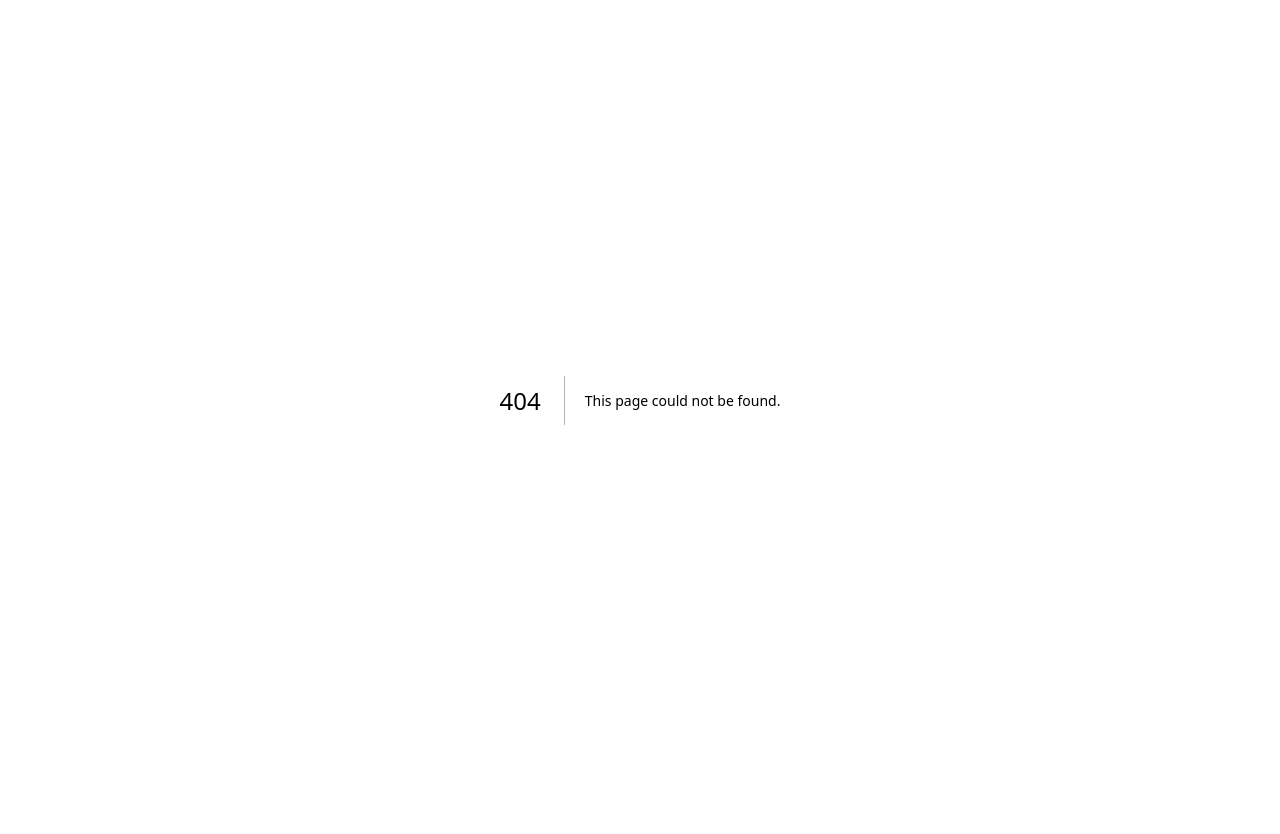
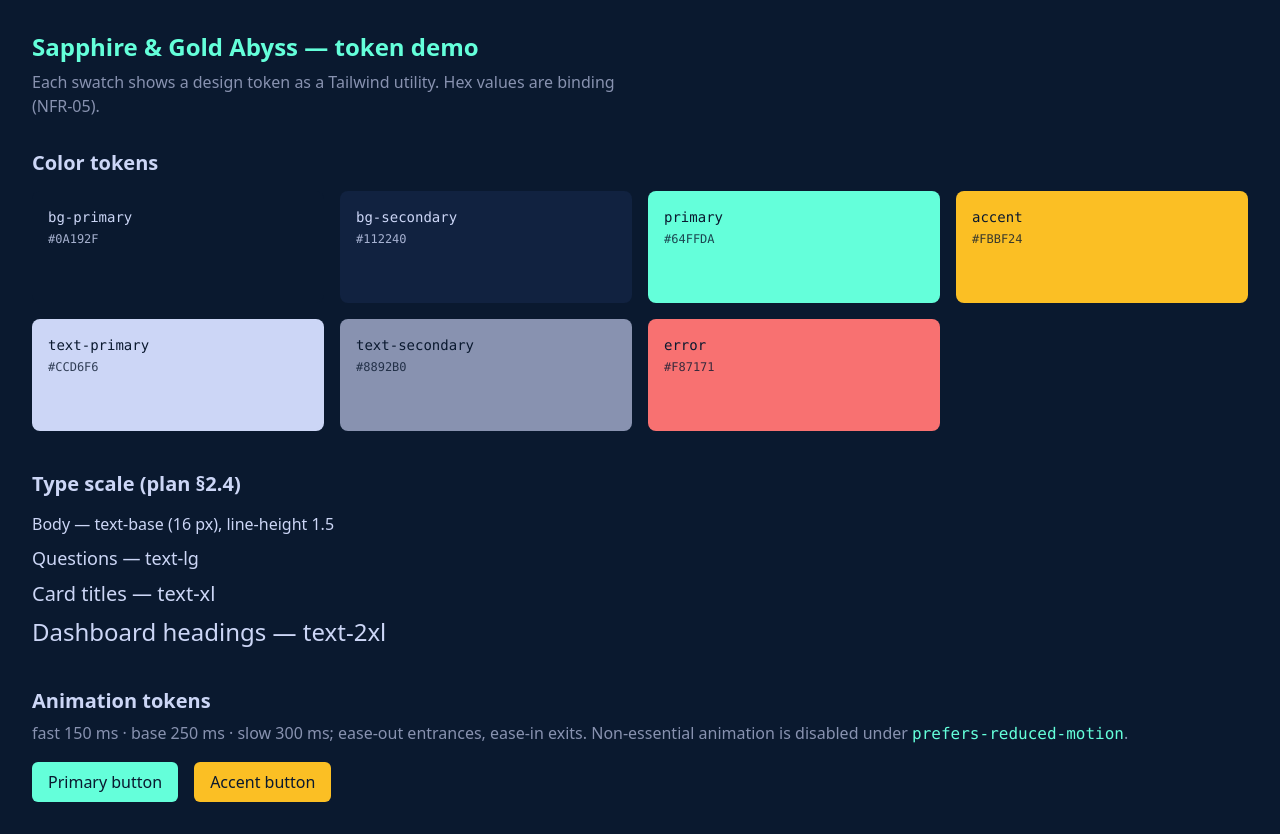
Before and after one commit to danielpsrj/9atos, a Next.js app: page /theme in a window 1280 px wide. Before the commit this address had no page. Before the commit the page ends 800 px from the top, so only its background shows below. Built offline with nearby package versions, Linux system fonts and the light colour scheme.

Commit message:
feat: Tailwind theme with Sapphire & Gold Abyss tokens, system font stack, animation tokens (#27)

```diff
--- a/src/app/globals.css
+++ b/src/app/globals.css
@@ -1,26 +1,105 @@
 @import 'tailwindcss';
 
+/* ── Sapphire & Gold Abyss design tokens (spec §5.1, plan §2.3) ─────────────
+   The seven binding tokens as CSS variables. Hex values are binding (NFR-05).
+   Each is also exposed as a Tailwind color token so utilities like
+   `bg-bg-primary`, `text-primary`, `bg-accent`, `text-error` are generated. */
 :root {
-  --background: #ffffff;
-  --foreground: #171717;
+  --bg-primary: #0a192f; /* Midnight Ocean — app background */
+  --bg-secondary: #112240; /* Submarine Waters — cards, side panels, modals */
+  --primary: #64ffda; /* Sapphire — buttons, links, highlights, rings, beams */
+  --accent: #fbbf24; /* Gold/Amber — timers, alerts, streaks, badges */
+  --text-primary: #ccd6f6; /* Light Slate — body text, questions, justifications */
+  --text-secondary: #8892b0; /* Muted Slate — hints, dates, menu labels */
+  --error: #f87171; /* dark red — mistake highlights */
+
+  /* Animation tokens (plan §2.4): durations + entrance/exit easing. */
+  --duration-fast: 150ms;
+  --duration-base: 250ms;
+  --duration-slow: 300ms;
+  --ease-entrance: ease-out;
+  --ease-exit: ease-in;
 }
 
+/* Map the CSS variables onto Tailwind's theme so color utilities are generated.
+   `@theme inline` keeps the utilities referencing the :root variables directly,
+   so a single source of truth drives both raw CSS and Tailwind classes. */
 @theme inline {
-  --color-background: var(--background);
-  --color-foreground: var(--foreground);
-  --font-sans: var(--font-geist-sans);
-  --font-mono: var(--font-geist-mono);
+  --color-bg-primary: var(--bg-primary);
+  --color-bg-secondary: var(--bg-secondary);
+  --color-primary: var(--primary);
+  --color-accent: var(--accent);
+  --color-text-primary: var(--text-primary);
+  --color-text-secondary: var(--text-secondary);
+  --color-error: var(--error);
+
+  /* System font stack (plan §2.4): no webfonts in V1. */
+  --font-sans:
+    ui-sans-serif, system-ui, -apple-system, 'Segoe UI', Roboto, 'Helvetica Neue', Arial, sans-serif;
+
+  /* Animation duration + easing tokens (plan §2.4). */
+  --animate-flip: flip var(--duration-slow) var(--ease-entrance);
+  --animate-beam: beam var(--duration-fast) var(--ease-entrance);
+  --animate-flash: flash var(--duration-fast) var(--ease-entrance);
 }
 
-@media (prefers-color-scheme: dark) {
-  :root {
-    --background: #0a0a0a;
-    --foreground: #ededed;
+/* Keyframes for the game animations (plan §2.4). */
+@keyframes flip {
+  from {
+    transform: rotateY(0deg);
+  }
+  to {
+    transform: rotateY(180deg);
   }
 }
 
+@keyframes beam {
+  from {
+    stroke-dashoffset: 100;
+    opacity: 0;
+  }
+  to {
+    stroke-dashoffset: 0;
+    opacity: 1;
+  }
+}
+
+@keyframes flash {
+  from {
+    background-color: var(--error);
+  }
+  to {
+    background-color: transparent;
+  }
+}
+
+/* Global base: the app background, main text color, and the system font stack.
+   Type scale (plan §2.4): body text-base/1.5; headings use a tighter 1.25. */
 body {
-  background: var(--background);
-  color: var(--foreground);
-  font-family: Arial, Helvetica, sans-serif;
+  background-color: var(--bg-primary);
+  color: var(--text-primary);
+  font-family: var(--font-sans);
+  font-size: 1rem; /* text-base, 16px */
+  line-height: 1.5;
 }
+
+h1,
+h2,
+h3,
+h4,
+h5,
+h6 {
+  line-height: 1.25;
+}
+
+/* Honor prefers-reduced-motion: disable non-essential animation (plan §2.4). */
+@media (prefers-reduced-motion: reduce) {
+  *,
+  *::before,
+  *::after {
+    animation-duration: 0.01ms !important;
+    animation-iteration-count: 1 !important;
+    transition-duration: 0.01ms !important;
+    scroll-behavior: auto !important;
+  }
+}
--- a/src/app/layout.tsx
+++ b/src/app/layout.tsx
@@ -1,20 +1,9 @@
 import type { Metadata } from 'next';
-import { Geist, Geist_Mono } from 'next/font/google';
 import './globals.css';
 
-const geistSans = Geist({
-  variable: '--font-geist-sans',
-  subsets: ['latin'],
-});
-
-const geistMono = Geist_Mono({
-  variable: '--font-geist-mono',
-  subsets: ['latin'],
-});
-
 export const metadata: Metadata = {
-  title: 'Create Next App',
-  description: 'Generated by create next app',
+  title: '9Atos',
+  description: 'Gamified spaced-repetition study app for legislation.',
 };
 
 export default function RootLayout({
@@ -22,9 +11,11 @@ export default function RootLayout({
 }: Readonly<{
   children: React.ReactNode;
 }>) {
+  // System font stack is applied globally in globals.css (plan §2.4); no
+  // webfonts in V1. The [locale] segment and next-intl provider land in #30.
   return (
-    <html lang="en">
-      <body className={`${geistSans.variable} ${geistMono.variable} antialiased`}>{children}</body>
+    <html lang="pt-BR">
+      <body className="antialiased">{children}</body>
     </html>
   );
 }
--- a/src/app/page.tsx
+++ b/src/app/page.tsx
@@ -1,83 +1,18 @@
-import Image from 'next/image';
+import Link from 'next/link';
 
+// Placeholder home. The real dashboard (Phase 6) replaces this. For now it
+// links to the design-token demo page so the theme can be verified.
 export default function Home() {
   return (
-    <div className="font-sans grid grid-rows-[20px_1fr_20px] items-center justify-items-center min-h-screen p-8 pb-20 gap-16 sm:p-20">
-      <main className="flex flex-col gap-[32px] row-start-2 items-center sm:items-start">
-        <Image
-          className="dark:invert"
-          src="/next.svg"
-          alt="Next.js logo"
-          width={180}
-          height={38}
-          priority
-        />
-        <ol className="font-mono list-inside list-decimal text-sm/6 text-center sm:text-left">
-          <li className="mb-2 tracking-[-.01em]">
-            Get started by editing{' '}
-            <code className="bg-black/[.05] dark:bg-white/[.06] font-mono font-semibold px-1 py-0.5 rounded">
-              src/app/page.tsx
-            </code>
-            .
-          </li>
-          <li className="tracking-[-.01em]">Save and see your changes instantly.</li>
-        </ol>
-
-        <div className="flex gap-4 items-center flex-col sm:flex-row">
-          <a
-            className="rounded-full border border-solid border-transparent transition-colors flex items-center justify-center bg-foreground text-background gap-2 hover:bg-[#383838] dark:hover:bg-[#ccc] font-medium text-sm sm:text-base h-10 sm:h-12 px-4 sm:px-5 sm:w-auto"
-            href="https://vercel.com/new?utm_source=create-next-app&utm_medium=appdir-template-tw&utm_campaign=create-next-app"
-            target="_blank"
-            rel="noopener noreferrer"
-          >
-            <Image
-              className="dark:invert"
-              src="/vercel.svg"
-              alt="Vercel logomark"
-              width={20}
-              height={20}
-            />
-            Deploy now
-          </a>
-          <a
-            className="rounded-full border border-solid border-black/[.08] dark:border-white/[.145] transition-colors flex items-center justify-center hover:bg-[#f2f2f2] dark:hover:bg-[#1a1a1a] hover:border-transparent font-medium text-sm sm:text-base h-10 sm:h-12 px-4 sm:px-5 w-full sm:w-auto md:w-[158px]"
-            href="https://nextjs.org/docs?utm_source=create-next-app&utm_medium=appdir-template-tw&utm_campaign=create-next-app"
-            target="_blank"
-            rel="noopener noreferrer"
-          >
-            Read our docs
-          </a>
-        </div>
-      </main>
-      <footer className="row-start-3 flex gap-[24px] flex-wrap items-center justify-center">
-        <a
-          className="flex items-center gap-2 hover:underline hover:underline-offset-4"
-          href="https://nextjs.org/learn?utm_source=create-next-app&utm_medium=appdir-template-tw&utm_campaign=create-next-app"
-          target="_blank"
-          rel="noopener noreferrer"
-        >
-          <Image aria-hidden src="/file.svg" alt="File icon" width={16} height={16} />
-          Learn
-        </a>
-        <a
-          className="flex items-center gap-2 hover:underline hover:underline-offset-4"
-          href="https://vercel.com/templates?framework=next.js&utm_source=create-next-app&utm_medium=appdir-template-tw&utm_campaign=create-next-app"
-          target="_blank"
-          rel="noopener noreferrer"
-        >
-          <Image aria-hidden src="/window.svg" alt="Window icon" width={16} height={16} />
-          Examples
-        </a>
-        <a
-          className="flex items-center gap-2 hover:underline hover:underline-offset-4"
-          href="https://nextjs.org?utm_source=create-next-app&utm_medium=appdir-template-tw&utm_campaign=create-next-app"
-          target="_blank"
-          rel="noopener noreferrer"
-        >
-          <Image aria-hidden src="/globe.svg" alt="Globe icon" width={16} height={16} />
-          Go to nextjs.org →
-        </a>
-      </footer>
-    </div>
+    <main className="flex min-h-screen flex-col items-center justify-center gap-4 bg-bg-primary p-8 text-text-primary">
+      <h1 className="text-2xl font-semibold text-primary">9Atos</h1>
+      <p className="text-base text-text-secondary">Gamified spaced-repetition study app.</p>
+      <Link
+        href="/theme"
+        className="rounded-md bg-primary px-4 py-2 text-bg-primary transition-colors hover:opacity-90"
+      >
+        View design tokens
+      </Link>
+    </main>
   );
 }
--- /dev/null
+++ b/src/app/theme/page.tsx
@@ -0,0 +1,91 @@
+// Demo page for the Sapphire & Gold Abyss design tokens (issue #27). Renders
+// each of the seven tokens visibly so the palette can be verified by eye. This
+// is a verification surface, not a feature screen.
+
+interface TokenSwatch {
+  name: string;
+  hex: string;
+  /** The Tailwind background utility for the token. */
+  bgClass: string;
+  /** Text color that reads on the swatch (light or dark). */
+  labelClass: string;
+}
+
+const TOKENS: TokenSwatch[] = [
+  { name: 'bg-primary', hex: '#0A192F', bgClass: 'bg-bg-primary', labelClass: 'text-text-primary' },
+  {
+    name: 'bg-secondary',
+    hex: '#112240',
+    bgClass: 'bg-bg-secondary',
+    labelClass: 'text-text-primary',
+  },
+  { name: 'primary', hex: '#64FFDA', bgClass: 'bg-primary', labelClass: 'text-bg-primary' },
+  { name: 'accent', hex: '#FBBF24', bgClass: 'bg-accent', labelClass: 'text-bg-primary' },
+  {
+    name: 'text-primary',
+    hex: '#CCD6F6',
+    bgClass: 'bg-text-primary',
+    labelClass: 'text-bg-primary',
+  },
+  {
+    name: 'text-secondary',
+    hex: '#8892B0',
+    bgClass: 'bg-text-secondary',
+    labelClass: 'text-bg-primary',
+  },
+  { name: 'error', hex: '#F87171', bgClass: 'bg-error', labelClass: 'text-bg-primary' },
+];
+
+export default function ThemeDemoPage() {
+  return (
+    <main className="min-h-screen bg-bg-primary p-8 text-text-primary">
+      <h1 className="text-2xl font-semibold text-primary">
+        Sapphire &amp; Gold Abyss — token demo
+      </h1>
+      <p className="mt-2 max-w-prose text-base text-text-secondary">
+        Each swatch shows a design token as a Tailwind utility. Hex values are binding (NFR-05).
+      </p>
+
+      <section className="mt-8">
+        <h2 className="text-xl font-semibold text-text-primary">Color tokens</h2>
+        <div className="mt-4 grid grid-cols-2 gap-4 sm:grid-cols-3 lg:grid-cols-4">
+          {TOKENS.map((token) => (
+            <div
+              key={token.name}
+              className={`h-28 rounded-lg ${token.bgClass} p-4 ${token.labelClass}`}
+            >
+              <div className="font-mono text-sm">{token.name}</div>
+              <div className="mt-1 font-mono text-xs opacity-80">{token.hex}</div>
+            </div>
+          ))}
+        </div>
+      </section>
+
+      <section className="mt-10">
+        <h2 className="text-xl font-semibold text-text-primary">Type scale (plan §2.4)</h2>
+        <div className="mt-4 space-y-2">
+          <p className="text-base">Body — text-base (16 px), line-height 1.5</p>
+          <p className="text-lg">Questions — text-lg</p>
+          <p className="text-xl">Card titles — text-xl</p>
+          <p className="text-2xl">Dashboard headings — text-2xl</p>
+        </div>
+      </section>
+
+      <section className="mt-10">
+        <h2 className="text-xl font-semibold text-text-primary">Animation tokens</h2>
+        <p className="mt-2 text-base text-text-secondary">
+          fast 150 ms · base 250 ms · slow 300 ms; ease-out entrances, ease-in exits. Non-essential
+          animation is disabled under <code className="text-primary">prefers-reduced-motion</code>.
+        </p>
+        <div className="mt-4 flex gap-4">
+          <button type="button" className="rounded-md bg-primary px-4 py-2 text-bg-primary">
+            Primary button
+          </button>
+          <button type="button" className="rounded-md bg-accent px-4 py-2 text-bg-primary">
+            Accent button
+          </button>
+        </div>
+      </section>
+    </main>
+  );
+}
```
